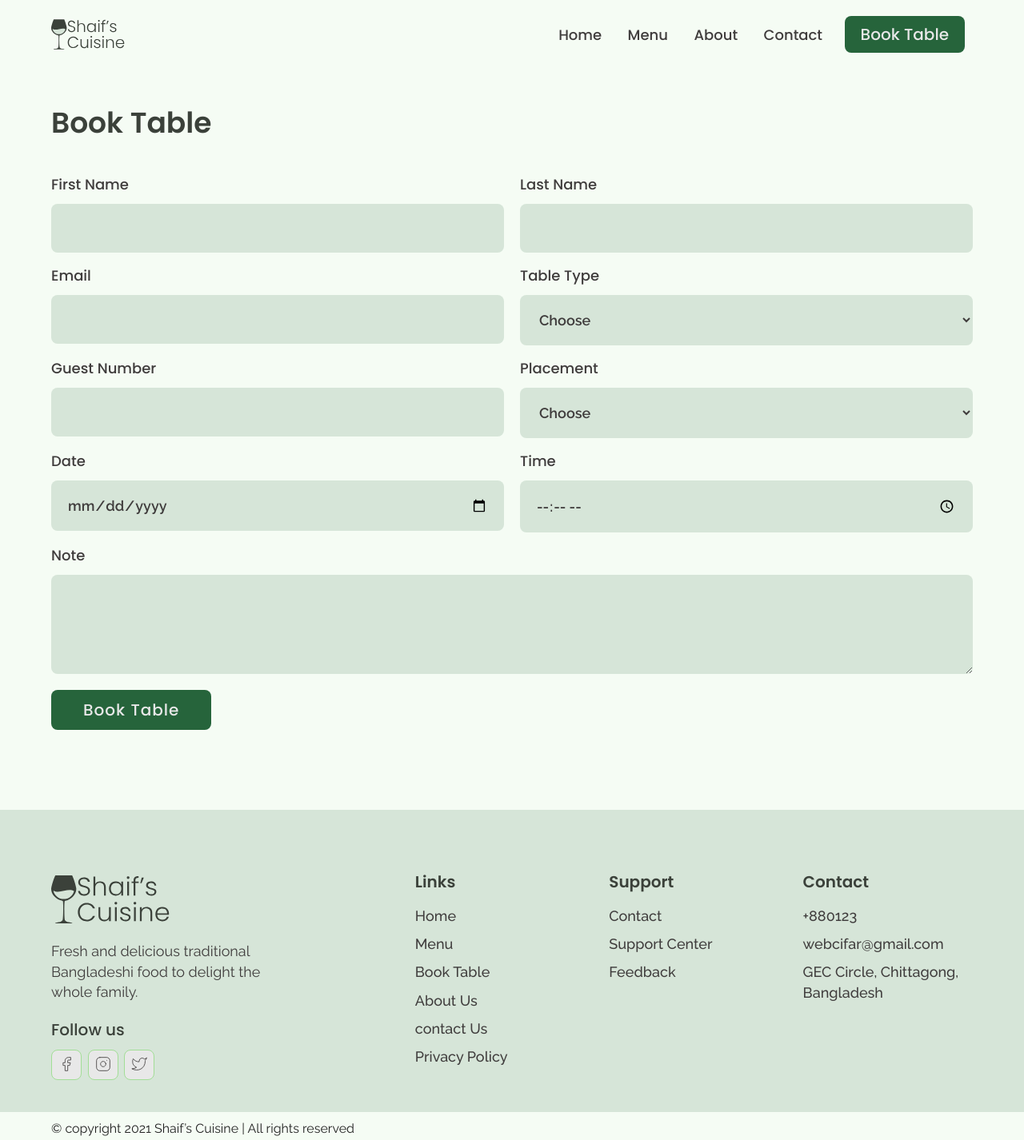
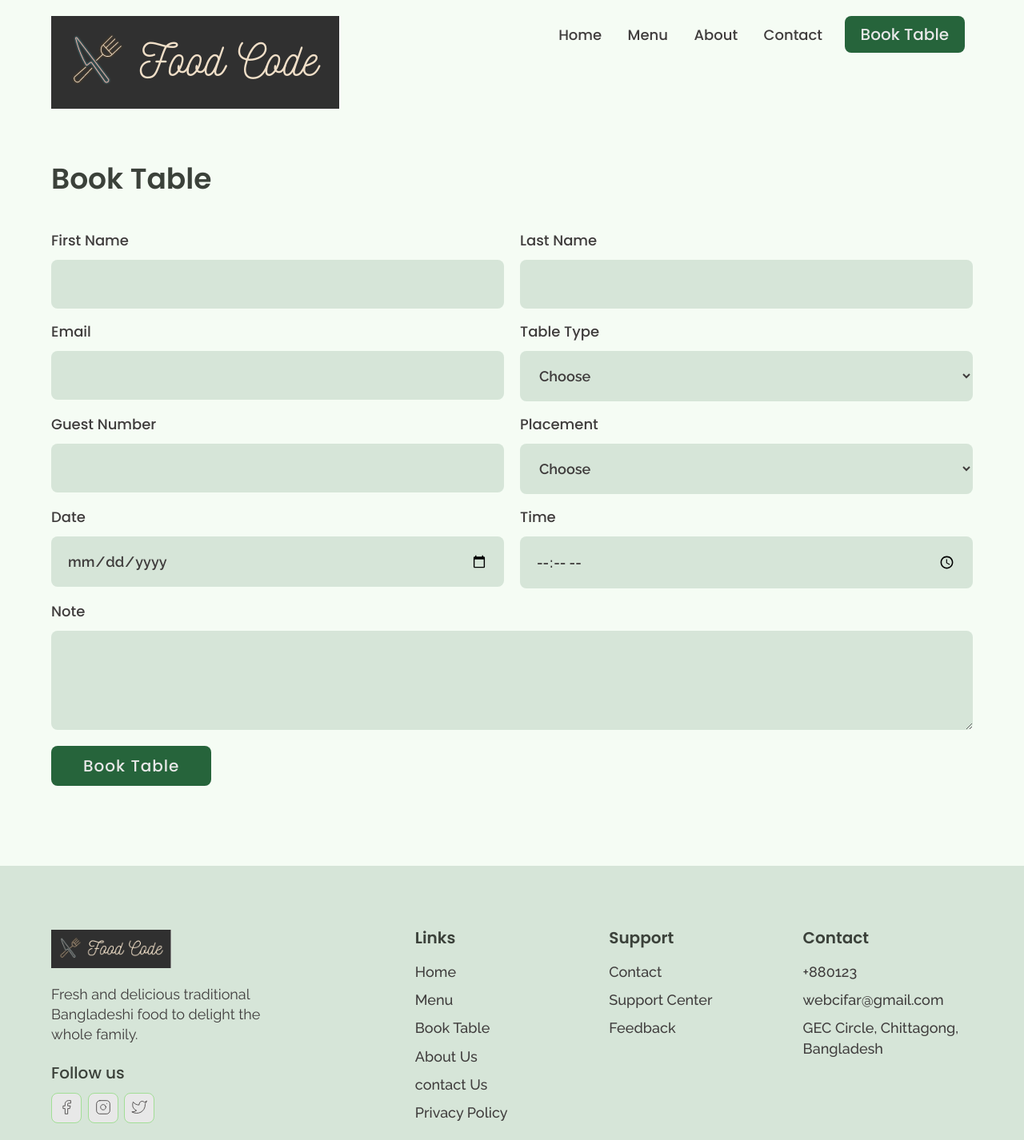
Before and after one commit to Arkesh009/Restaurant-Wbsite, a plain HTML site: page booking.html in a window 1280 px wide. Shown: the top 1426 px of the page at 80% size. Drawn offline with nearby package versions, Linux system fonts and the light colour scheme.

Commit message:
Update booking.html

```diff
--- a/booking.html
+++ b/booking.html
@@ -6,7 +6,7 @@
   <meta http-equiv="X-UA-Compatible" content="IE=edge">
   <meta name="viewport" content="width=device-width, initial-scale=1.0">
   <link rel="shortcut icon" href="./images/favicon.ico" type="image/x-icon">
-  <title>Booking | Shaif's Cuisine</title>
+  <title>Booking | Food's Code</title>
   <link rel="stylesheet" href="./reset.css">
   <link rel="stylesheet" href="./globalStyles.css">
   <link rel="stylesheet" href="./components.css">
@@ -20,7 +20,7 @@
     <div class="container">
       <div class="nav__wrapper">
         <a href="./index.html" class="logo">
-          <img src="./images/logo.svg" alt="shaif's cuisine">
+          <img src="./images/logo - Copy.png" alt="Food's Code">
         </a>
         <nav>
           <div class="nav__icon">
@@ -120,7 +120,7 @@
       <div class="footer__wrapper">
         <div class="footer__col1">
           <div class="footer__logo">
-            <img src="./images/logo.svg" alt="shaif's cuisine">
+            <img src="./images/logo - Copy.png" alt="Food's Code">
           </div>
           <p class="footer__desc">
             Fresh and delicious traditional Bangladeshi food to delight the whole family.
```
